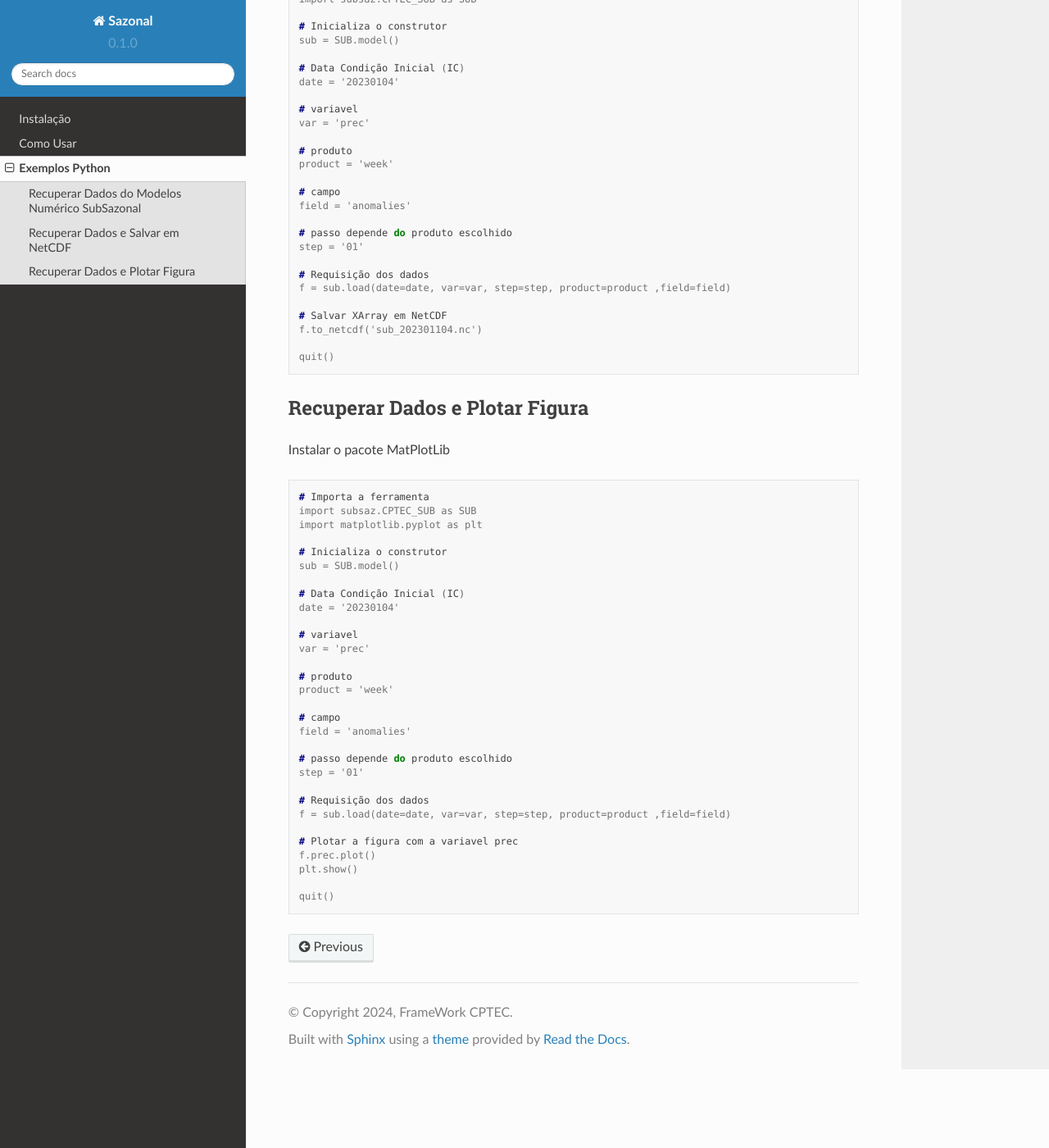
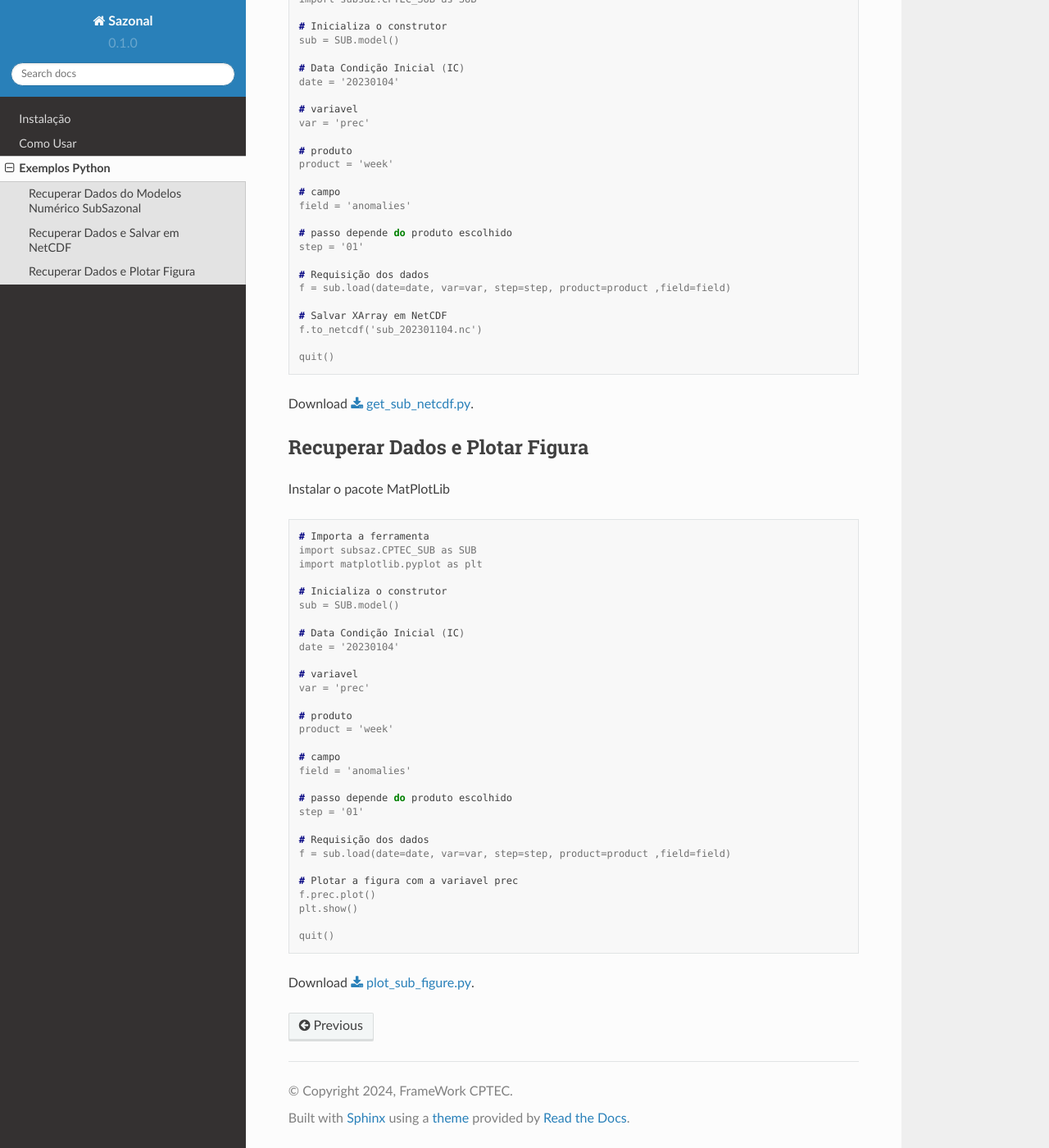
Before and after one commit to framework-CPTEC/Sazonal, a Sphinx documentation site: the page built from docs/source/examplesPython.rst, in a window 1280 px wide and 1400 px high, scrolled down 1818 px. Shown: the whole window at 82% size. Built offline with Sphinx 7.4.7 and the Read the Docs theme 2.0.0, drawn with Linux system fonts in a browser that asks for light colours.

Commit message:
Update examplesPython.rst

```diff
--- a/docs/source/examplesPython.rst
+++ b/docs/source/examplesPython.rst
@@ -121,6 +121,8 @@ Instalar Pacote NetCDF
 
   quit()
 
+Download :download:`get_sub_netcdf.py <examples/get_sub_netcdf.py>`.
+
 Recuperar Dados e Plotar Figura
 -------------------------------
 
@@ -161,3 +163,5 @@ Instalar o pacote MatPlotLib
   plt.show()
 
   quit()
+
+Download :download:`plot_sub_figure.py <examples/plot_sub_figure.py>`.
```
